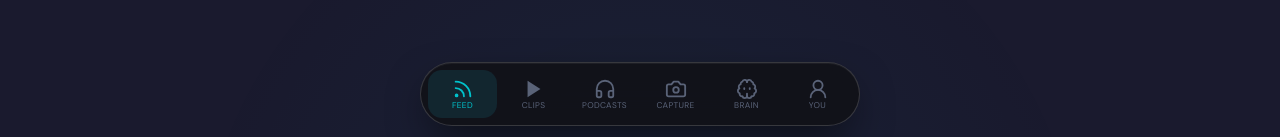
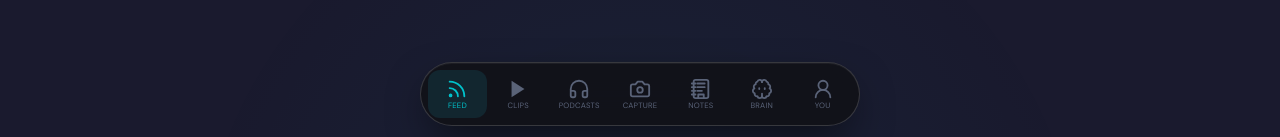
Before and after one commit to Mickercode/radar-pwa, a React (Vite) app: page / in a window 1280 px wide. Shown: the part 660-797 px from the top of the page. Built offline with nearby package versions, Linux system fonts and the light colour scheme; no server answers.

Commit message:
feat: add Notebook to dock nav, tighten dock spacing for 7 items
Co-Authored-By: Claude Sonnet 4.6 <noreply@anthropic.com>

```diff
--- a/src/components/AppShell.tsx
+++ b/src/components/AppShell.tsx
@@ -7,6 +7,7 @@ const navItems = [
   { to: '/clips',     icon: 'play'       as const, label: 'Clips'    },
   { to: '/podcasts',  icon: 'headphones' as const, label: 'Podcasts' },
   { to: '/capture',   icon: 'capture'    as const, label: 'Capture'  },
+  { to: '/notebook',  icon: 'notebook'   as const, label: 'Notes'    },
   { to: '/brain',     icon: 'brain'      as const, label: 'Brain'    },
   { to: '/profile',   icon: 'profile'    as const, label: 'You'      },
 ] as const;
--- a/src/index.css
+++ b/src/index.css
@@ -235,13 +235,14 @@ a {
   justify-content: center;
   gap: 2px;
   height: 48px;
-  border-radius: 14px;
+  border-radius: 12px;
   color: var(--text-faint);
   font-family: var(--font-mono);
-  font-size: 0.52rem;
-  letter-spacing: 0.04em;
+  font-size: 0.48rem;
+  letter-spacing: 0.03em;
   text-transform: uppercase;
   transition: color var(--t-fast), background var(--t-fast);
+  padding: 0 2px;
 }
 
 .dock__item:hover {
```
